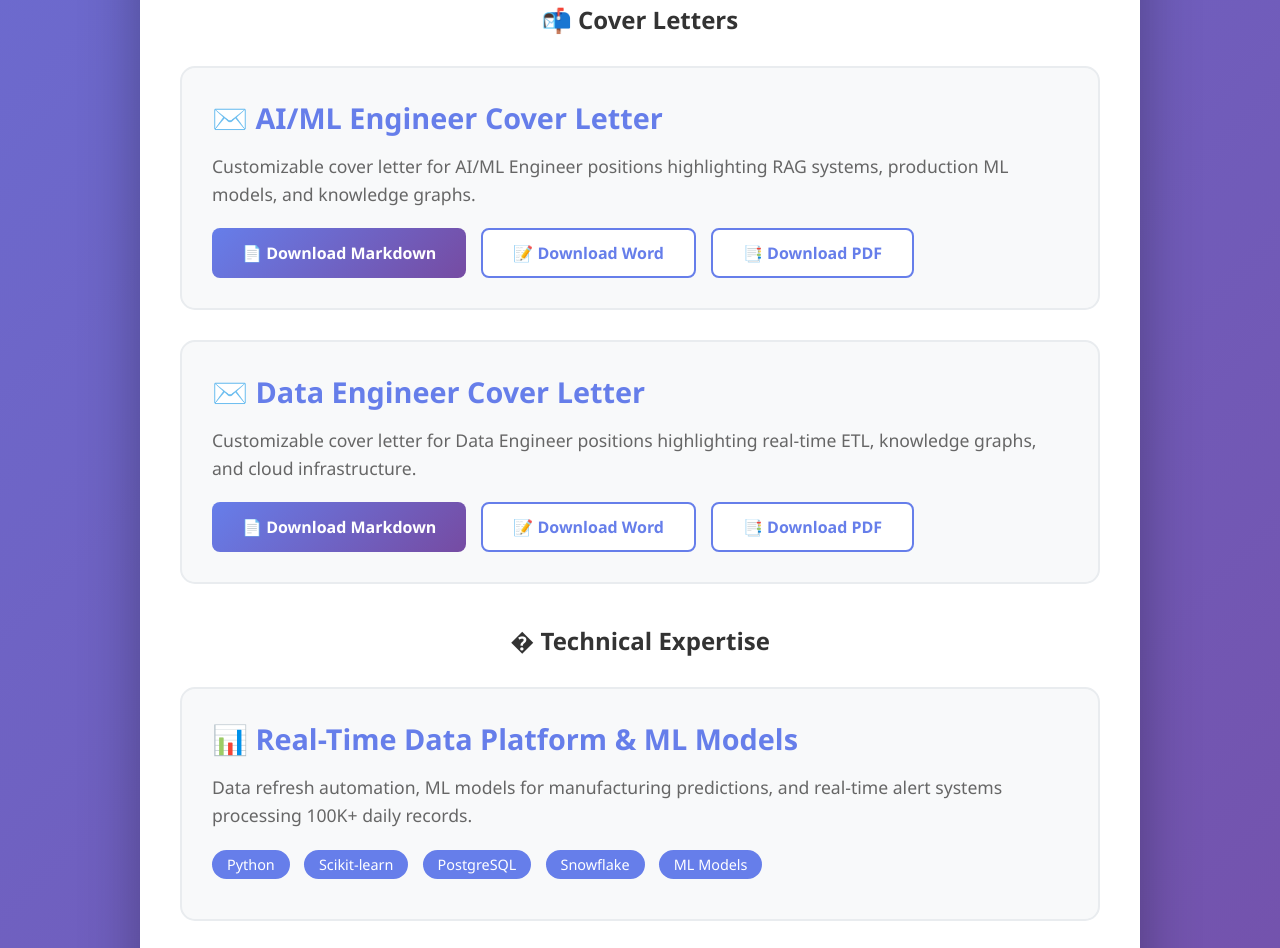
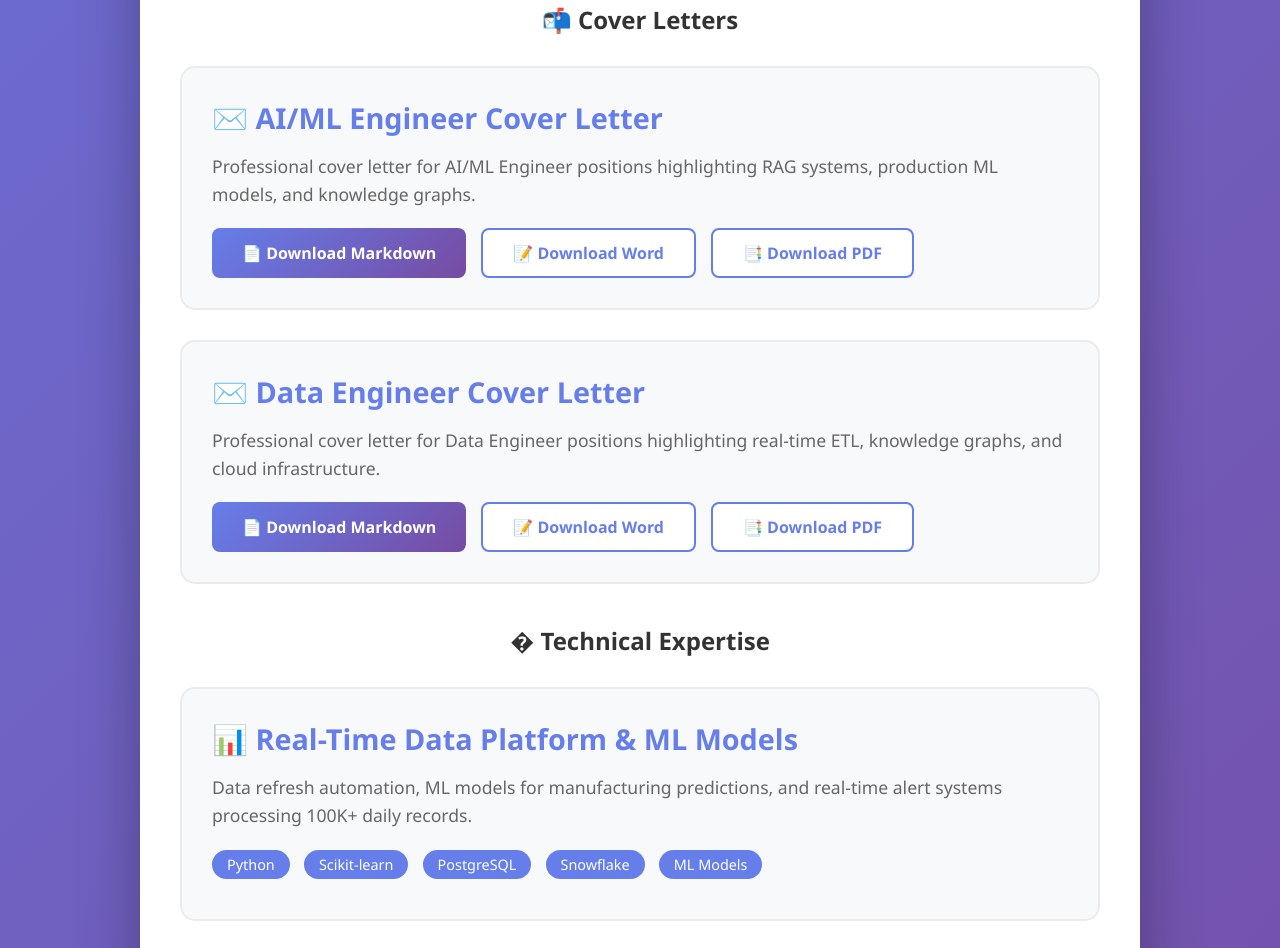
Before and after one commit to sercostr/CV-Portfolio, a plain HTML site: page index.html in a window 1280 px wide. Shown: the part 1941-2889 px from the top of the page. Drawn offline with Linux system fonts and the light colour scheme.

Commit message:
Add GitHub profile, email templates, and update index.html descriptions

```diff
--- a/index.html
+++ b/index.html
@@ -456,7 +456,7 @@
           <div class="cv-card">
             <h3>✉️ AI/ML Engineer Cover Letter</h3>
             <p>
-              Customizable cover letter for AI/ML Engineer positions
+              Professional cover letter for AI/ML Engineer positions
               highlighting RAG systems, production ML models, and knowledge
               graphs.
             </p>
@@ -488,7 +488,7 @@
           <div class="cv-card">
             <h3>✉️ Data Engineer Cover Letter</h3>
             <p>
-              Customizable cover letter for Data Engineer positions highlighting
+              Professional cover letter for Data Engineer positions highlighting
               real-time ETL, knowledge graphs, and cloud infrastructure.
             </p>
             <div class="download-buttons">
```
Also changed, not shown: 1 other file.
